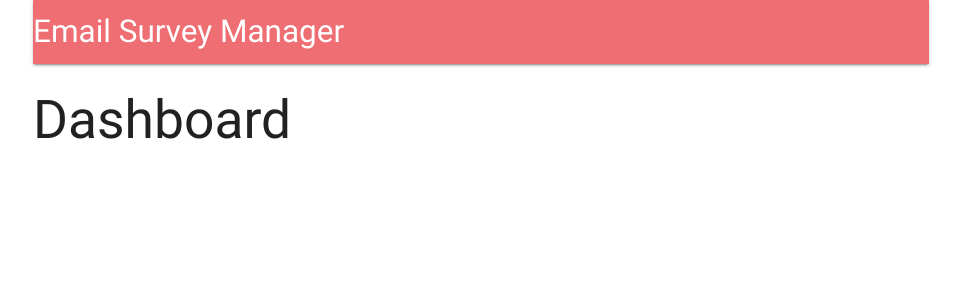
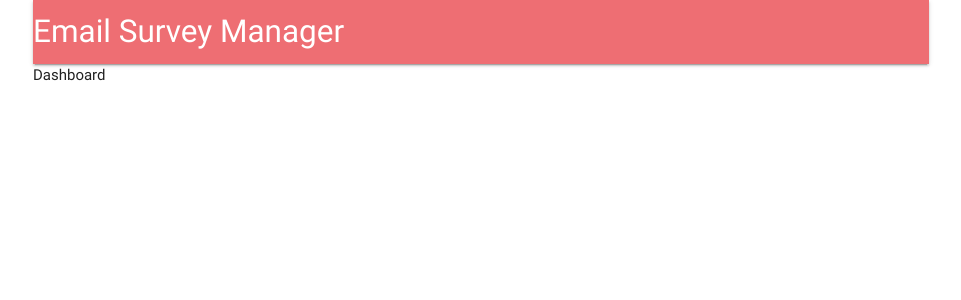
Before and after one commit to dacup72/email-survey-manager, a React (Create React App) app in the folder client/: page /surveys in a window 1280 px wide. Shown: the top 300 px of the page, without its empty margins (159-1120 px from the left). Built offline with nearby package versions, Linux system fonts and the light colour scheme; no server answers.

Commit message:
created dashboard component

```diff
--- a/client/src/components/App.js
+++ b/client/src/components/App.js
@@ -5,8 +5,8 @@
 
 import Header from './Header';
 import Landing from './Landing';
+import Dashboard from './Dashboard';
 
-const Dashboard = () => <h2>Dashboard</h2>
 const SurveyNew = () => <h2>SurveyNew</h2>
 
 
--- /dev/null
+++ b/client/src/components/Dashboard.js
@@ -0,0 +1,11 @@
+import React from 'react';
+
+const Dashboard = () => {
+  return (
+    <div>
+      Dashboard
+    </div>
+  );
+};
+
+export default Dashboard;
```
